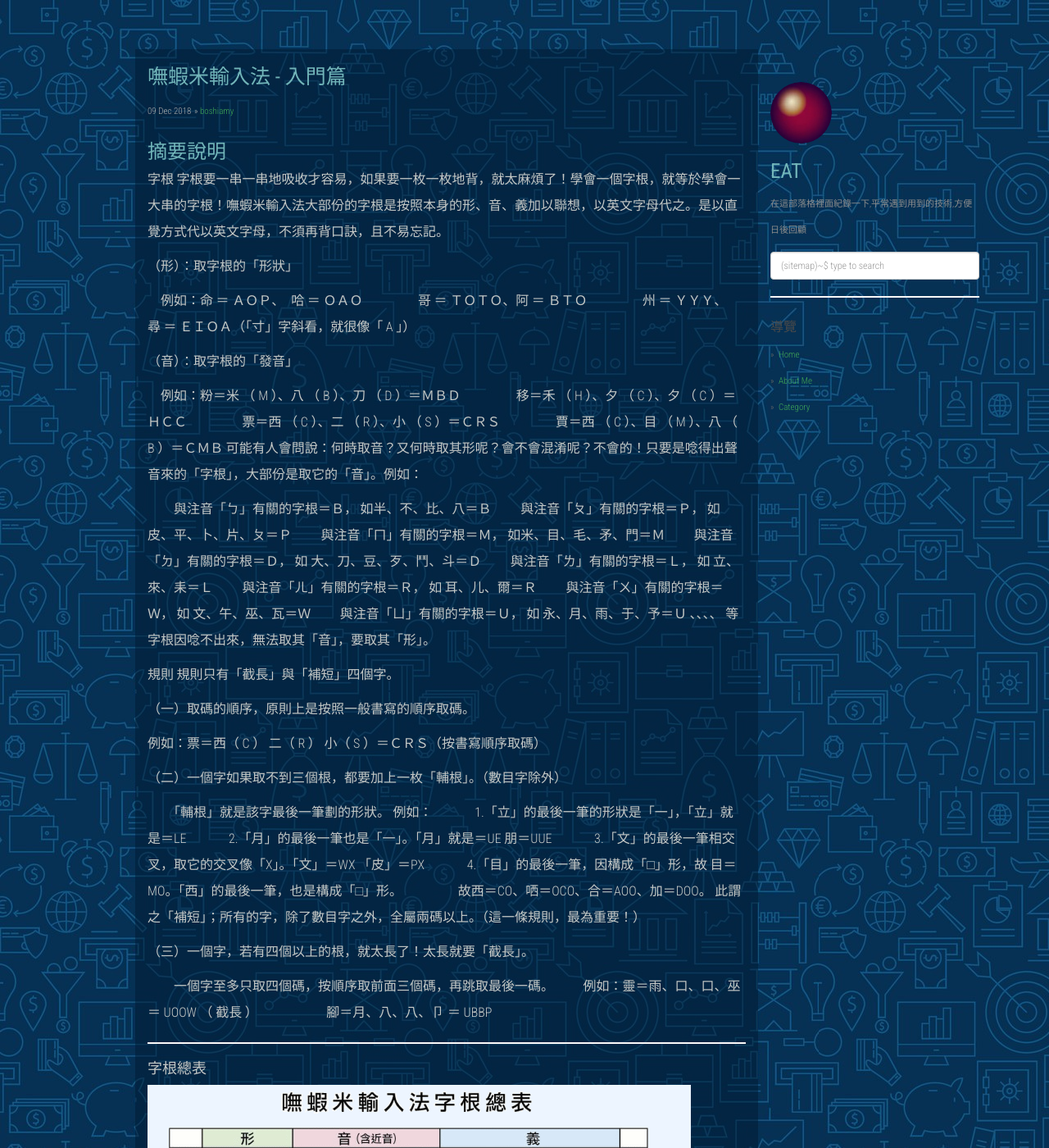
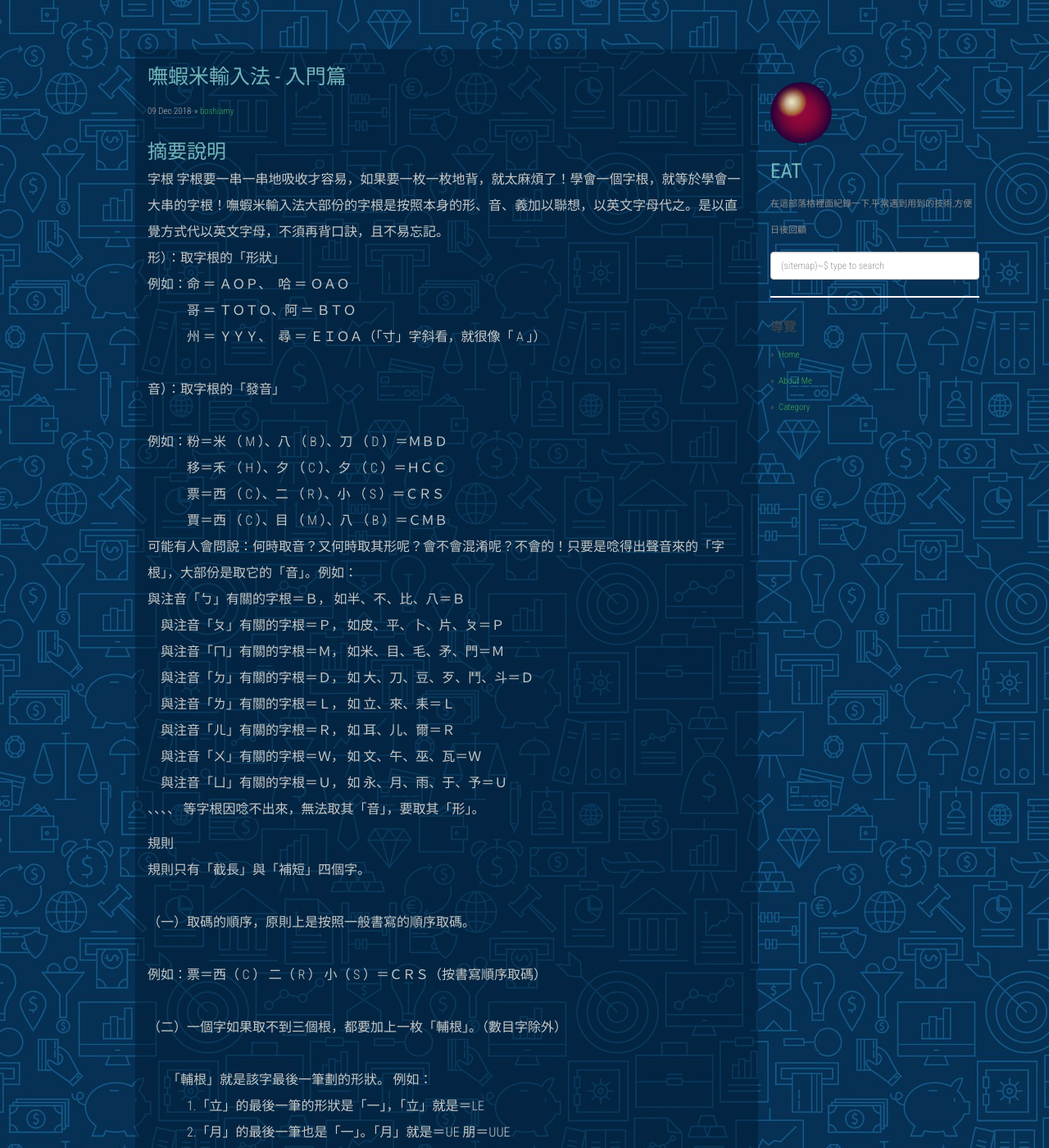
Before and after one commit to dyeat/dyeat.github.io, a Jekyll site: the page built from _posts/2018-12-09-嘸蝦米輸入法-入門篇.md, in a window 1280 px wide and 1400 px high. Shown: the whole window at 82% size. Built offline with Jekyll 4.4.1, drawn with Linux system fonts in a browser that asks for light colours; nearby versions of some CDN libraries; comment, search, counter and statistics services are not loaded; some of the changed text lies outside the part shown.

Commit message:
update post

```diff
--- a/_posts/2018-12-09-嘸蝦米輸入法-入門篇.md
+++ b/_posts/2018-12-09-嘸蝦米輸入法-入門篇.md
@@ -10,53 +10,52 @@
 
 字根
 字根要一串一串地吸收才容易，如果要一枚一枚地背，就太麻煩了！學會一個字根，就等於學會一大串的字根！嘸蝦米輸入法大部份的字根是按照本身的形、音、義加以聯想，以英文字母代之。是以直覺方式代以英文字母，不須再背口訣，且不易忘記。
+ <br />
+形）：取字根的「形狀」
+ <br />
+例如：命 ＝ ＡＯＰ、　哈 ＝ ＯＡＯ <br />
+　　　哥 ＝ ＴＯＴＯ、阿 ＝ ＢＴＯ <br />
+　　　州 ＝ ＹＹＹ、　尋 ＝ ＥＩＯＡ（「寸」字斜看，就很像「 A 」） <br />
+ <br />
+音）：取字根的「發音」 <br />
+ <br />
+例如：粉＝米 （ M ）、八 （ B ）、刀 （ D ）＝ＭＢＤ <br />
+　　　移＝禾 （ H ）、夕 （ C ）、夕 （ C ）＝ＨＣＣ <br />
+　　　票＝西 （ C ）、二 （ R ）、小 （ S ）＝ＣＲＳ <br />
+　　　賈＝西 （ C ）、目 （ M ）、八 （ B ）＝ＣＭＢ <br />
+可能有人會問說：何時取音？又何時取其形呢？會不會混淆呢？不會的！只要是唸得出聲音來的「字根」，大部份是取它的「音」。例如： <br />
+  與注音「ㄅ」有關的字根＝Ｂ， 如半、不、比、八＝Ｂ <br />
+　與注音「ㄆ」有關的字根＝Ｐ， 如皮、平、卜、片、ㄆ＝Ｐ <br />
+　與注音「ㄇ」有關的字根＝Ｍ， 如米、目、毛、矛、門＝Ｍ <br />
+　與注音「ㄉ」有關的字根＝Ｄ， 如 大、刀、豆、歹、鬥、斗＝Ｄ <br />
+　與注音「ㄌ」有關的字根＝Ｌ， 如 立、來、耒＝Ｌ <br />
+　與注音「ㄦ」有關的字根＝Ｒ， 如 耳、儿、爾＝Ｒ <br />
+　與注音「ㄨ」有關的字根＝Ｗ， 如 文、午、巫、瓦＝Ｗ <br />
+　與注音「ㄩ」有關的字根＝Ｕ， 如 永、月、雨、于、予＝Ｕ <br />
+、、、、 等字根因唸不出來，無法取其「音」，要取其「形」。 <br />
 
-（形）：取字根的「形狀」
-
-　例如：命 ＝ ＡＯＰ、　哈 ＝ ＯＡＯ
-　　　　哥 ＝ ＴＯＴＯ、阿 ＝ ＢＴＯ
-　　　　州 ＝ ＹＹＹ、　尋 ＝ ＥＩＯＡ（「寸」字斜看，就很像「 A 」）
-
-（音）：取字根的「發音」
-
-　例如：粉＝米 （ M ）、八 （ B ）、刀 （ D ）＝ＭＢＤ
-　　　　移＝禾 （ H ）、夕 （ C ）、夕 （ C ）＝ＨＣＣ
-　　　　票＝西 （ C ）、二 （ R ）、小 （ S ）＝ＣＲＳ
-　　　　賈＝西 （ C ）、目 （ M ）、八 （ B ）＝ＣＭＢ
-可能有人會問說：何時取音？又何時取其形呢？會不會混淆呢？不會的！只要是唸得出聲音來的「字根」，大部份是取它的「音」。例如：
-
-　　與注音「ㄅ」有關的字根＝Ｂ， 如半、不、比、八＝Ｂ
-　　與注音「ㄆ」有關的字根＝Ｐ， 如皮、平、卜、片、ㄆ＝Ｐ
-　　與注音「ㄇ」有關的字根＝Ｍ， 如米、目、毛、矛、門＝Ｍ
-　　與注音「ㄉ」有關的字根＝Ｄ， 如 大、刀、豆、歹、鬥、斗＝Ｄ
-　　與注音「ㄌ」有關的字根＝Ｌ， 如 立、來、耒＝Ｌ
-　　與注音「ㄦ」有關的字根＝Ｒ， 如 耳、儿、爾＝Ｒ
-　　與注音「ㄨ」有關的字根＝Ｗ， 如 文、午、巫、瓦＝Ｗ
-　　與注音「ㄩ」有關的字根＝Ｕ， 如 永、月、雨、于、予＝Ｕ
-、、、、 等字根因唸不出來，無法取其「音」，要取其「形」。
-
-規則
-規則只有「截長」與「補短」四個字。
-
-（一）取碼的順序，原則上是按照一般書寫的順序取碼。
-
-例如：票＝西（ C ） 二（ R ） 小（ S ）＝ＣＲＳ（按書寫順序取碼）
-
-（二）一個字如果取不到三個根，都要加上一枚「輔根」。（數目字除外）
-
-　　「輔根」就是該字最後一筆劃的形狀。 例如：
-　　　1.「立」的最後一筆的形狀是「一」，「立」就是＝LE
-　　　2.「月」的最後一筆也是「一」。「月」就是＝UE 朋＝UUE
-　　　3.「文」的最後一筆相交叉，取它的交叉像「X」。「文」＝WX 「皮」＝PX
-　　　4.「目」的最後一筆，因構成「□」形，故 目＝MO。「西」的最後一筆，也是構成「□」形。
-　　　　故西＝CO、哂＝OCO、合＝AOO、加＝DOO。
-此謂之「補短」；所有的字，除了數目字之外，全屬兩碼以上。（這一條規則，最為重要！）
-
-（三）一個字，若有四個以上的根，就太長了！太長就要「截長」。
-
-　　一個字至多只取四個碼，按順序取前面三個碼，再跳取最後一碼。
-　　例如：靈＝雨、口、口、巫 ＝ UOOW （ 截長 ）
-　　　　　腳＝月、八、八、卩 ＝ UBBP
+規則 <br />
+規則只有「截長」與「補短」四個字。 <br />
+ <br />
+（一）取碼的順序，原則上是按照一般書寫的順序取碼。 <br />
+ <br />
+例如：票＝西（ C ） 二（ R ） 小（ S ）＝ＣＲＳ（按書寫順序取碼） <br />
+ <br />
+（二）一個字如果取不到三個根，都要加上一枚「輔根」。（數目字除外） <br />
+ <br />
+　　「輔根」就是該字最後一筆劃的形狀。 例如： <br />
+　　　1.「立」的最後一筆的形狀是「一」，「立」就是＝LE <br />
+　　　2.「月」的最後一筆也是「一」。「月」就是＝UE 朋＝UUE <br />
+　　　3.「文」的最後一筆相交叉，取它的交叉像「X」。「文」＝WX 「皮」＝PX <br />
+　　　4.「目」的最後一筆，因構成「□」形，故 目＝MO。「西」的最後一筆，也是構成「□」形。 <br />
+　　　　故西＝CO、哂＝OCO、合＝AOO、加＝DOO。 <br />
+此謂之「補短」；所有的字，除了數目字之外，全屬兩碼以上。（這一條規則，最為重要！） <br />
+ <br />
+（三）一個字，若有四個以上的根，就太長了！太長就要「截長」。 <br />
+ <br />
+　　一個字至多只取四個碼，按順序取前面三個碼，再跳取最後一碼。 <br />
+　　例如：靈＝雨、口、口、巫 ＝ UOOW （ 截長 ） <br />
+　　　　　腳＝月、八、八、卩 ＝ UBBP <br />
 
 ---
 
```
